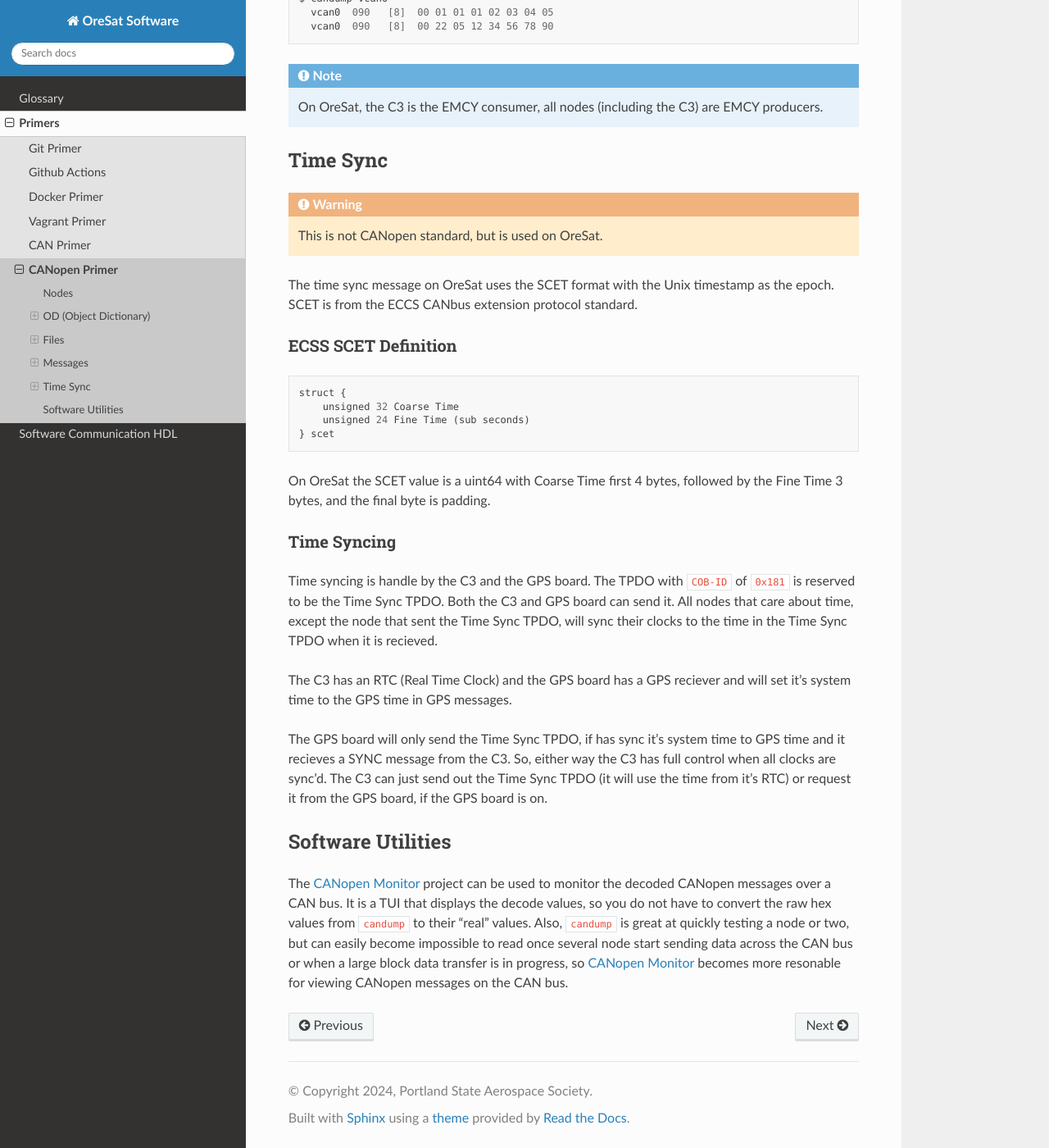
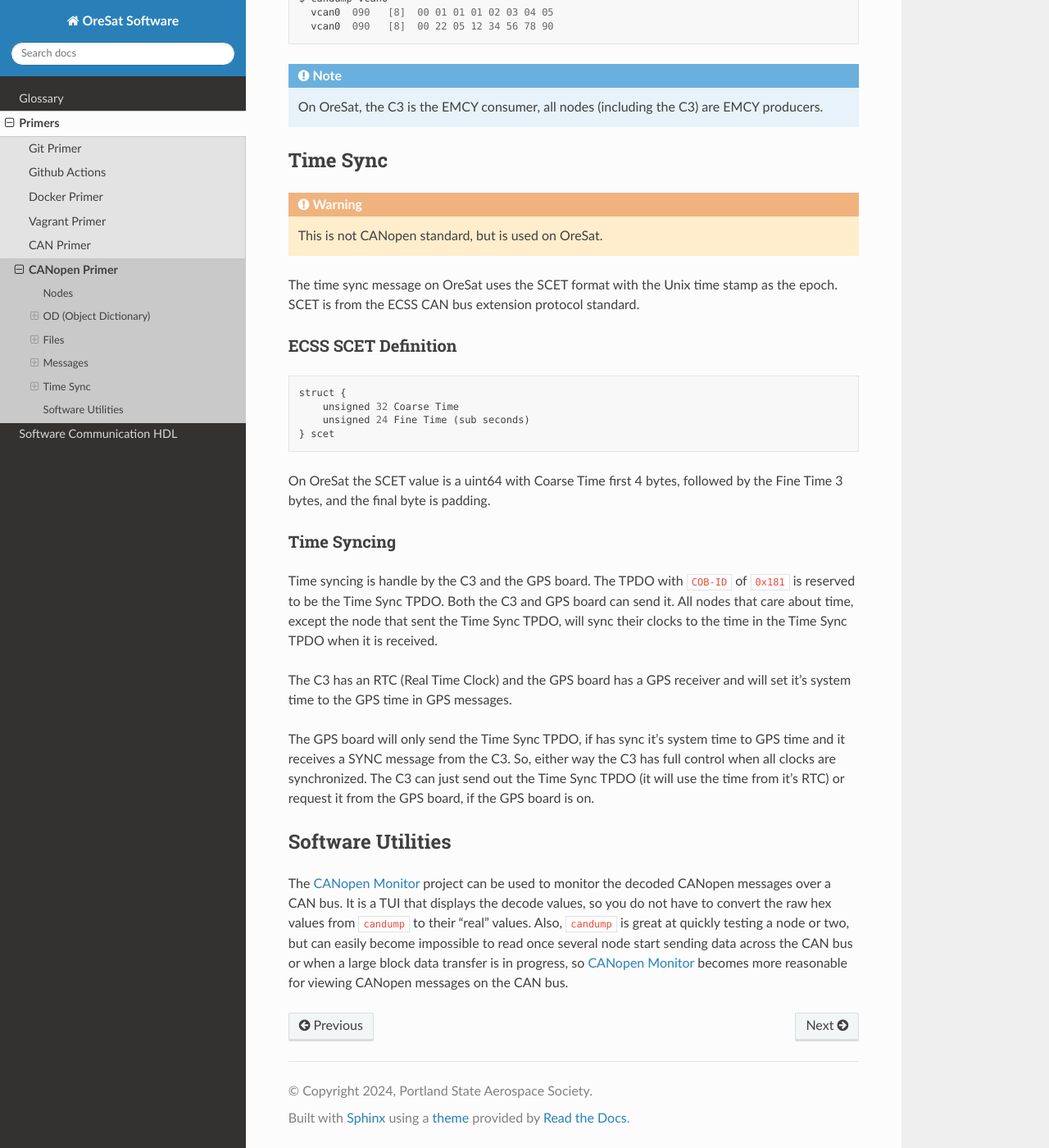
Before and after one commit to oresat/oresat-software-docs, a Sphinx documentation site: the page built from docs/primers/canopen.rst, in a window 1280 px wide and 1400 px high, scrolled down 7149 px. Shown: the whole window at 82% size. Built offline with Sphinx 7.4.7 and the Read the Docs theme 2.0.0, drawn with Linux system fonts in a browser that asks for light colours; comment, search, counter and statistics services are not loaded; some of the changed text lies outside the part shown.

Commit message:
spelling

```diff
--- a/docs/conf.py
+++ b/docs/conf.py
@@ -35,7 +35,7 @@ exclude_patterns = ["build", "Thumbs.db", ".DS_Store"]
 
 html_theme = "sphinx_rtd_theme"
 html_domain_indices = True
-# html_static_path = ['static']
+html_static_path = ["static"]
 
 
 # -- Others Options ----------------------------------------------------------
--- a/docs/primers/canopen.rst
+++ b/docs/primers/canopen.rst
@@ -329,7 +329,7 @@ Time Sync
 .. warning:: This is not CANopen standard, but is used on OreSat.
 
 The time sync message on OreSat uses the SCET format with the Unix
-timestamp as the epoch. SCET is from the ECCS CANbus extension
+time stamp as the epoch. SCET is from the ECSS CAN bus extension
 protocol standard.
 
 ECSS SCET Definition
@@ -352,14 +352,14 @@ Time syncing is handle by the C3 and the GPS board. The TPDO with ``COB-ID`` of
 ``0x181`` is reserved to be the Time Sync TPDO. Both the C3 and GPS board can
 send it. All nodes that care about time, except the node that sent the Time
 Sync TPDO, will sync their clocks to the time in the Time Sync TPDO when it is
-recieved.
+received.
 
-The C3 has an RTC (Real Time Clock) and the GPS board has a GPS reciever and
+The C3 has an RTC (Real Time Clock) and the GPS board has a GPS receiver and
 will set it's system time to the GPS time in GPS messages.
 
 The GPS board will only send the Time Sync TPDO, if has sync it's system time
-to GPS time and it recieves a SYNC message from the C3. So, either way the C3
-has full control when all clocks are sync'd. The C3 can just send out the Time
+to GPS time and it receives a SYNC message from the C3. So, either way the C3
+has full control when all clocks are synchronized. The C3 can just send out the Time
 Sync TPDO (it will use the time from it's RTC) or request it from the GPS
 board, if the GPS board is on.
 
@@ -372,7 +372,7 @@ not have to convert the raw hex values from ``candump`` to their "real" values.
 Also, ``candump`` is great at quickly testing a node or two, but can easily
 become impossible to read once several node start sending data across the CAN
 bus or when a large block data transfer is in progress, so `CANopen Monitor`_
-becomes more resonable for viewing CANopen messages on the CAN bus.
+becomes more reasonable for viewing CANopen messages on the CAN bus.
 
 .. _CANopen: https://en.wikipedia.org/wiki/CANopen
 .. _CAN: https://en.wikipedia.org/wiki/CAN
```
Also changed, not shown: other parts of docs/primers/canopen.rst (+8 -8 lines), docs/glossary.rst (+5 -5 lines), docs/primers/can.rst (+5 -5 lines).
